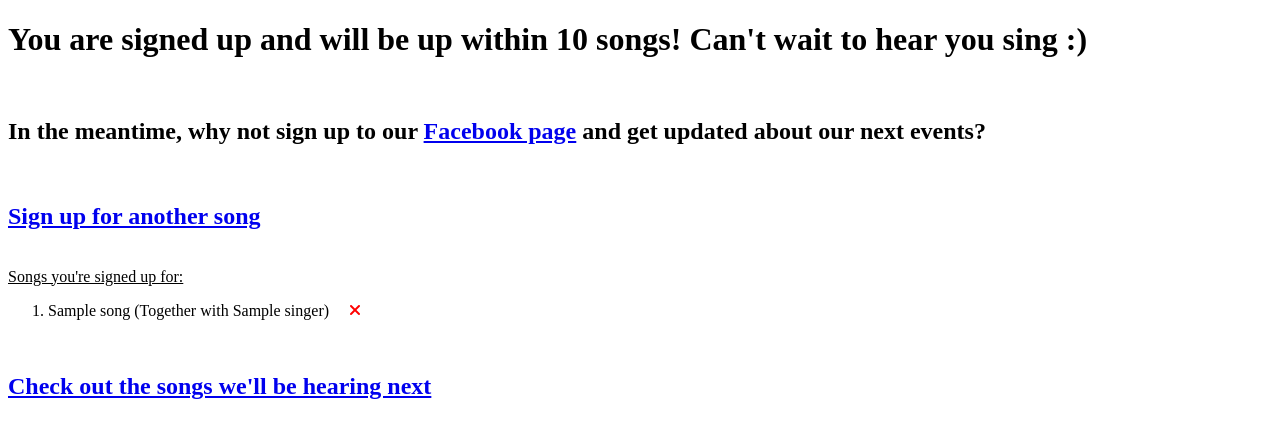
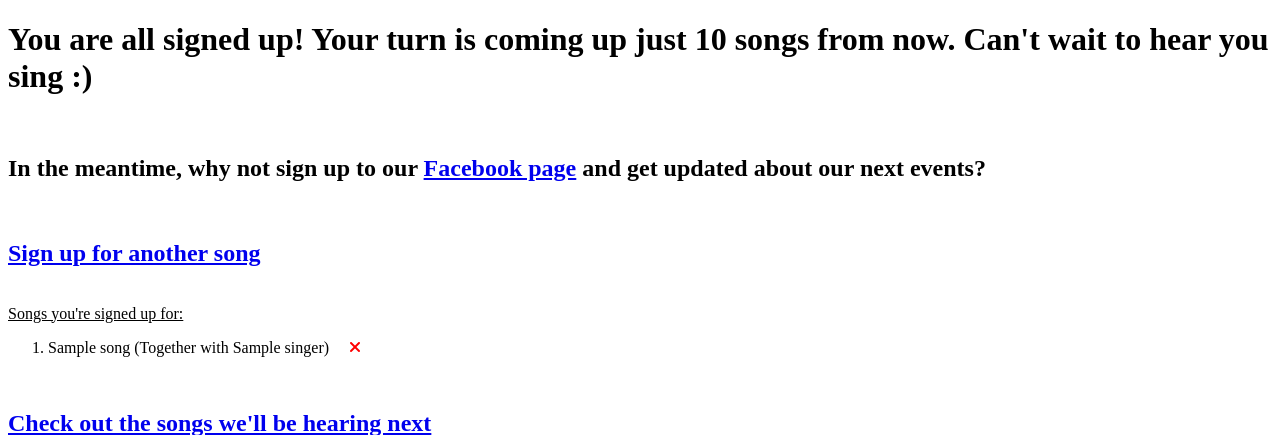
Before and after one commit to alonaviv/twist, a Django app: template templates/song_signup/signed_up.html in a window 1280 px wide. Shown: the top 435 px of the page. Run offline with Django 3.2, Linux system fonts and the light colour scheme; the template is opened without the code that fills it: most values are stand-ins (such as "Sample title", 1, 10 or a date in 2020); some libraries are stand-ins or nearby versions.

Commit message:
Text change

```diff
--- a/templates/song_signup/signed_up.html
+++ b/templates/song_signup/signed_up.html
@@ -2,7 +2,7 @@
 
 {% block content %}
 
-<h1>You are signed up and will be up within {{song_lineup.0.priority}} songs! Can't wait to hear you sing :)</h1>
+<h1>You are all signed up! Your turn is coming up just {{song_lineup.0.priority}} songs from now. Can't wait to hear you sing :)</h1>
 <br>
 <h2>In the meantime, why not sign up to our <a href="https://www.facebook.com/broadwaywithatwist">Facebook page</a> and get updated about our next events?</h2>
 <br>
```
